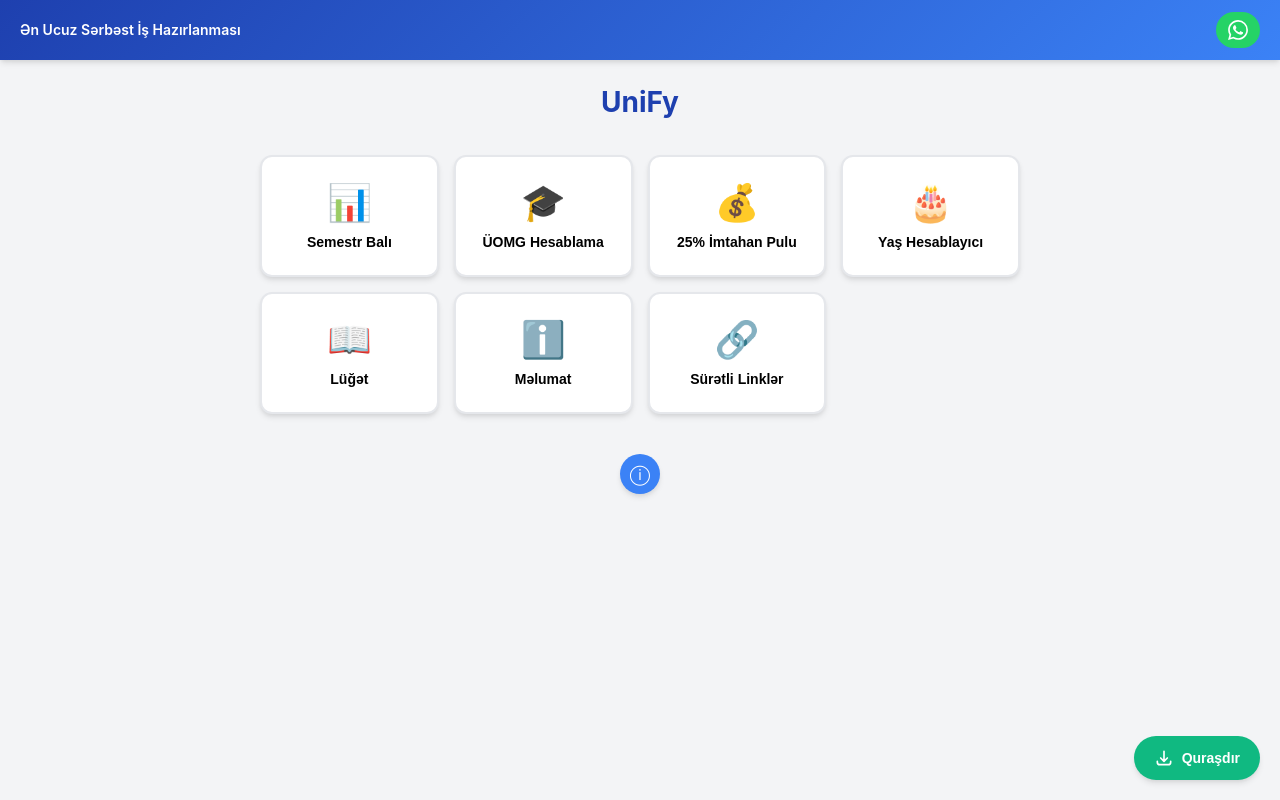
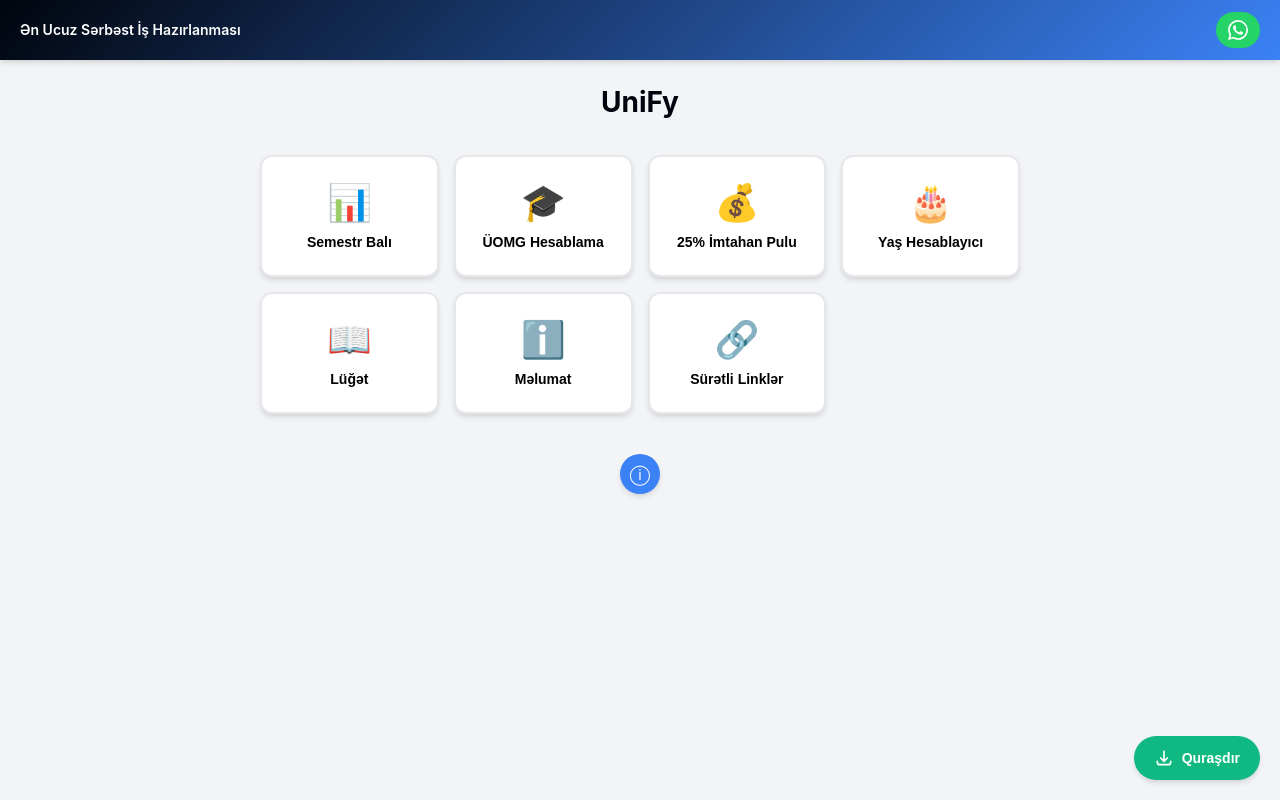
Before and after one commit to guyu6821-gif/buyyub, a website: page index.html in a window 1280 px wide. Drawn offline with Linux system fonts and the light colour scheme.

Commit message:
Update styles.css

```diff
--- a/styles.css
+++ b/styles.css
@@ -5,7 +5,7 @@
 }
 
 :root {
-    --primary-color: #1e40af;
+    --primary-color: #01050d;
     --secondary-color: #3b82f6;
     --success-color: #10b981;
     --warning-color: #f59e0b;
```
